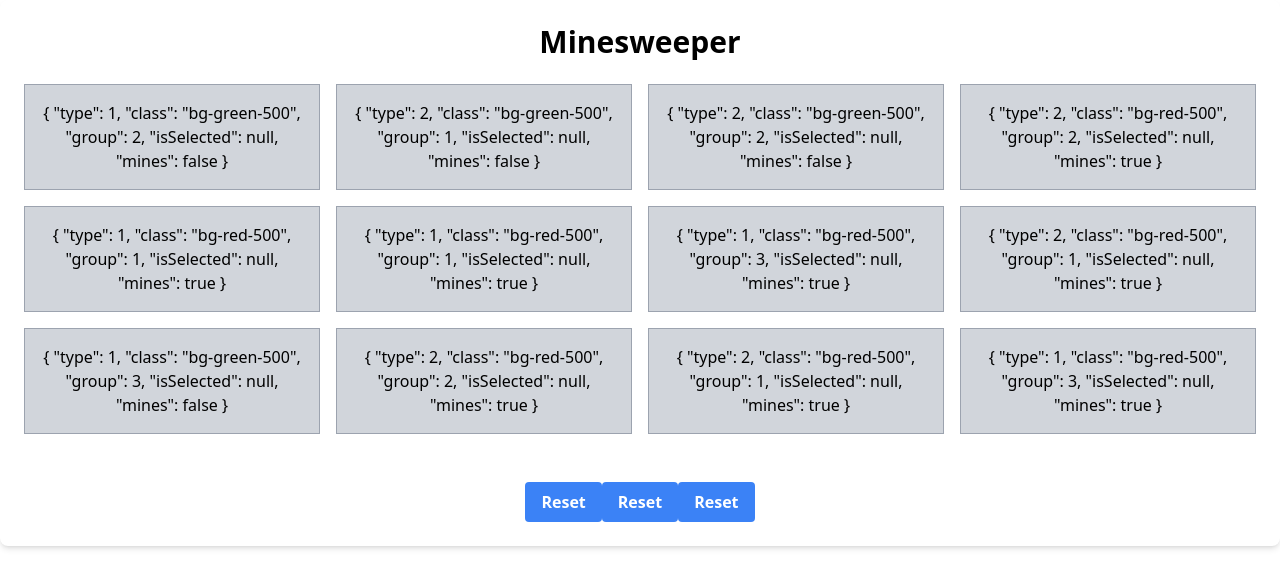
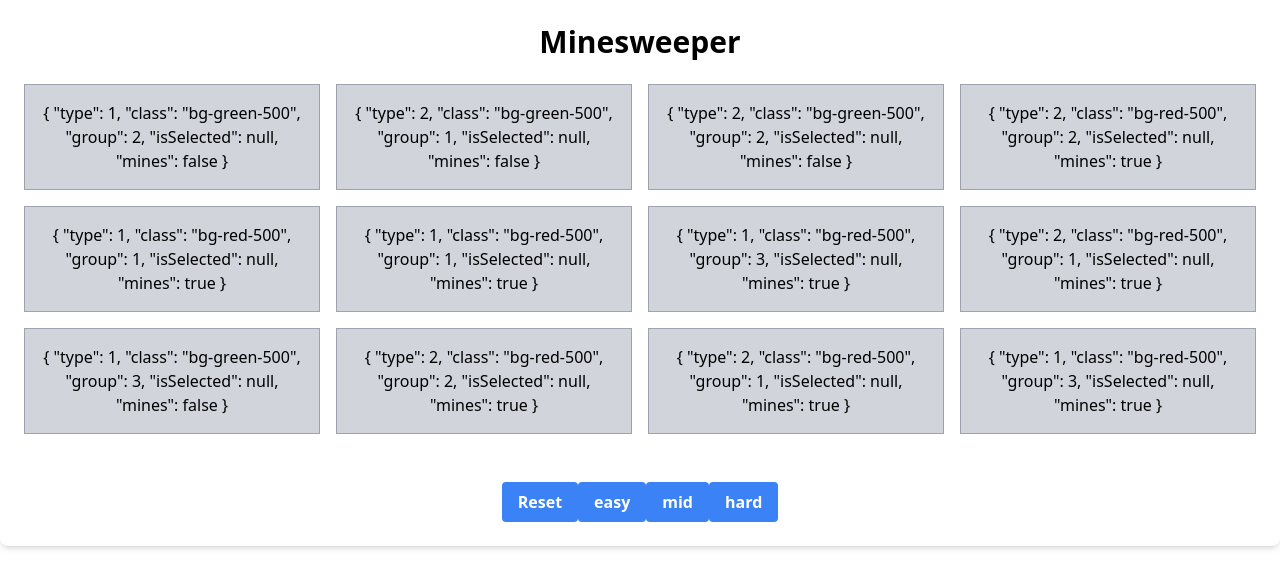
Before and after one commit to jenkinsakp/Minesweeper-Game, a Vue app in the folder Mine Sweeper/: page / in a window 1280 px wide. Shown: the top 588 px of the page. Built offline with nearby package versions, Linux system fonts and the light colour scheme.

Commit message:
add game level

```diff
--- a/Mine Sweeper/src/App.vue
+++ b/Mine Sweeper/src/App.vue
@@ -50,6 +50,7 @@ export default {
 
     select(index) {
       let selected = this.BoardData[index];
+      console.log(index)
       if (selected.mines) {
        this.minsSelected= this.gameOver();
       }
@@ -66,13 +67,15 @@ export default {
     }
   },
   computed:{
-    changedlLevel(){
-      return this.selectedlLevel
 
-    }
   }
 ,
+watch:{
+    selectedlLevel(newdata,olddata){
+      this.generateBoard(newdata)
+    }
 
+},
   mounted() {
     this.generateBoard(this.selectedlLevel);
   }
@@ -100,8 +103,10 @@ export default {
       <br>
       <div class="flex justify-center">
         <button class="bg-blue-500 hover:bg-blue-700 text-white font-bold py-2 px-4 rounded" @click="generateBoard(this.selectedlLevel)">Reset</button>
-        <button class="bg-blue-500 hover:bg-blue-700 text-white font-bold py-2 px-4 rounded"@click="this.selectedlLevel=32, generateBoard(this.selectedlLevel)">Reset</button>
-        <button class="bg-blue-500 hover:bg-blue-700 text-white font-bold py-2 px-4 rounded">Reset</button>
+        <button v-for="(levels, index, key) in level" class="bg-blue-500 hover:bg-blue-700 text-white font-bold py-2 px-4 rounded"@click="this.selectedlLevel=levels">
+          {{ index }}</button>
+<!--        <button class="bg-blue-500 hover:bg-blue-700 text-white font-bold py-2 px-4 rounded"@click="this.selectedlLevel=32">Hard</button>-->
+<!--        <button class="bg-blue-500 hover:bg-blue-700 text-white font-bold py-2 px-4 rounded">Reset</button>-->
 
     </div>
   </div>
```
